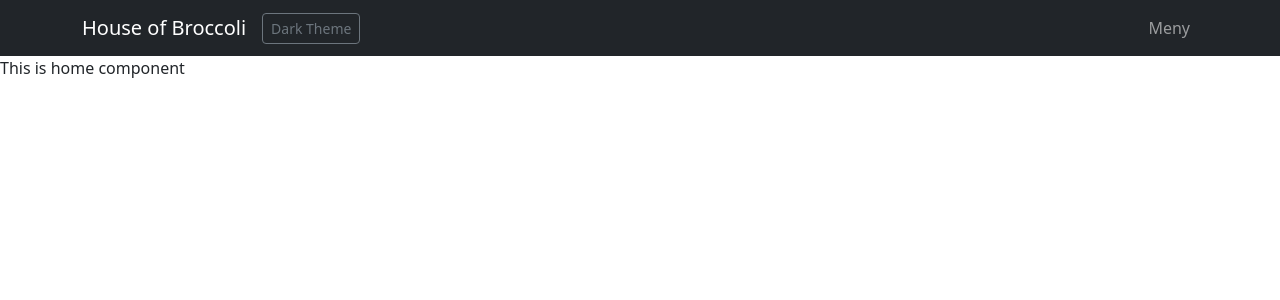
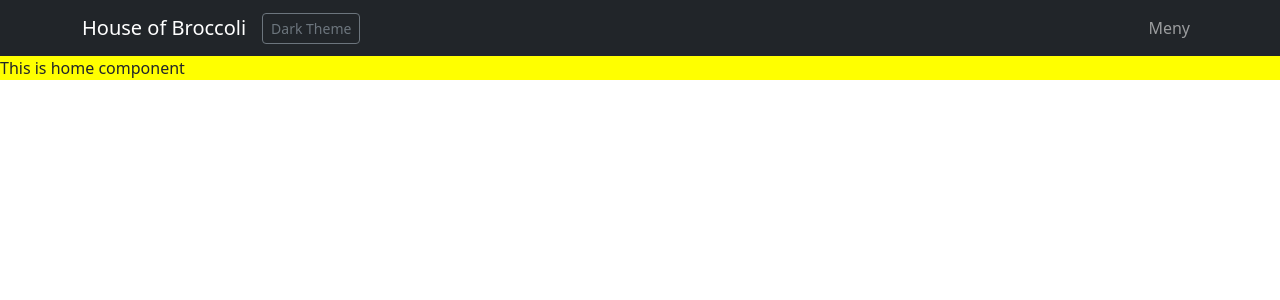
Before and after one commit to Jari1980/ReactFastFoodMeny, a React (Vite) app: page / in a window 1280 px wide. Shown: the top 300 px of the page. Built offline with nearby package versions, Linux system fonts and the light colour scheme.

Commit message:
swapping background theme on home and meny page with context from navbar

```diff
--- a/src/components/Home.jsx
+++ b/src/components/Home.jsx
@@ -1,8 +1,11 @@
 import React from 'react';
+import { useThemeContext } from './context';
 
 const Home = () => {
+    const {background, setBackground} = useThemeContext("")
+
     return (
-        <div>
+        <div style={{background: background}}>
             <p>This is home component</p>
         </div>
     );
--- a/src/components/Meny.jsx
+++ b/src/components/Meny.jsx
@@ -1,8 +1,11 @@
 import React from 'react';
+import { useThemeContext } from './context';
 
 const Meny = () => {
+    const {background, setBackground} = useThemeContext("")
+
     return (
-        <div>
+        <div style={{background: background}}>
             <p>This is meny component, will add components to this</p>
         </div>
     );
--- a/src/components/NavbarComp.jsx
+++ b/src/components/NavbarComp.jsx
@@ -1,17 +1,22 @@
 import React, { useState } from 'react';
 import { Navbar, Container, Button, Nav } from 'react-bootstrap';
 import { Link } from 'react-router-dom';
+import { useThemeContext } from './context';
 
 
 const NavbarComp = () => {
+  const {background, setBackground} = useThemeContext("")
   const [dark, setDark] = useState(false)
+
 
   function handleClick(){
     if(dark){
       setDark(false)
+      setBackground("yellow")
     }
     else{
       setDark(true)
+      setBackground("gray")
     }
   }
 
--- /dev/null
+++ b/src/components/context.jsx
@@ -0,0 +1,15 @@
+import React, {createContext, useContext, useState} from 'react'
+
+const ThemeContext = createContext()
+
+export const ThemeProvider = ({ children }) => {
+    const [background, setBackground] = useState("yellow")
+
+    return (
+        <ThemeContext.Provider value={{background, setBackground}}>
+            {children}
+        </ThemeContext.Provider>
+    )
+}
+
+export const useThemeContext = () => useContext(ThemeContext)
--- a/src/main.jsx
+++ b/src/main.jsx
@@ -4,15 +4,18 @@ import NavbarComp from './components/NavbarComp'
 import 'bootstrap/dist/css/bootstrap.css'
 import Home from './components/Home'
 import Meny from './components/Meny'
+import { ThemeProvider } from './components/context.jsx'
 
 
 createRoot(document.getElementById('root')).render(
   <BrowserRouter>
+  <ThemeProvider>
   <NavbarComp />
   <Routes>
     <Route exact path='/' element={<Home />} />
     <Route path='/home' element={<Home />} />
     <Route path='/meny' element={<Meny />} />
   </Routes>
+  </ThemeProvider>
   </BrowserRouter>
 )
```
